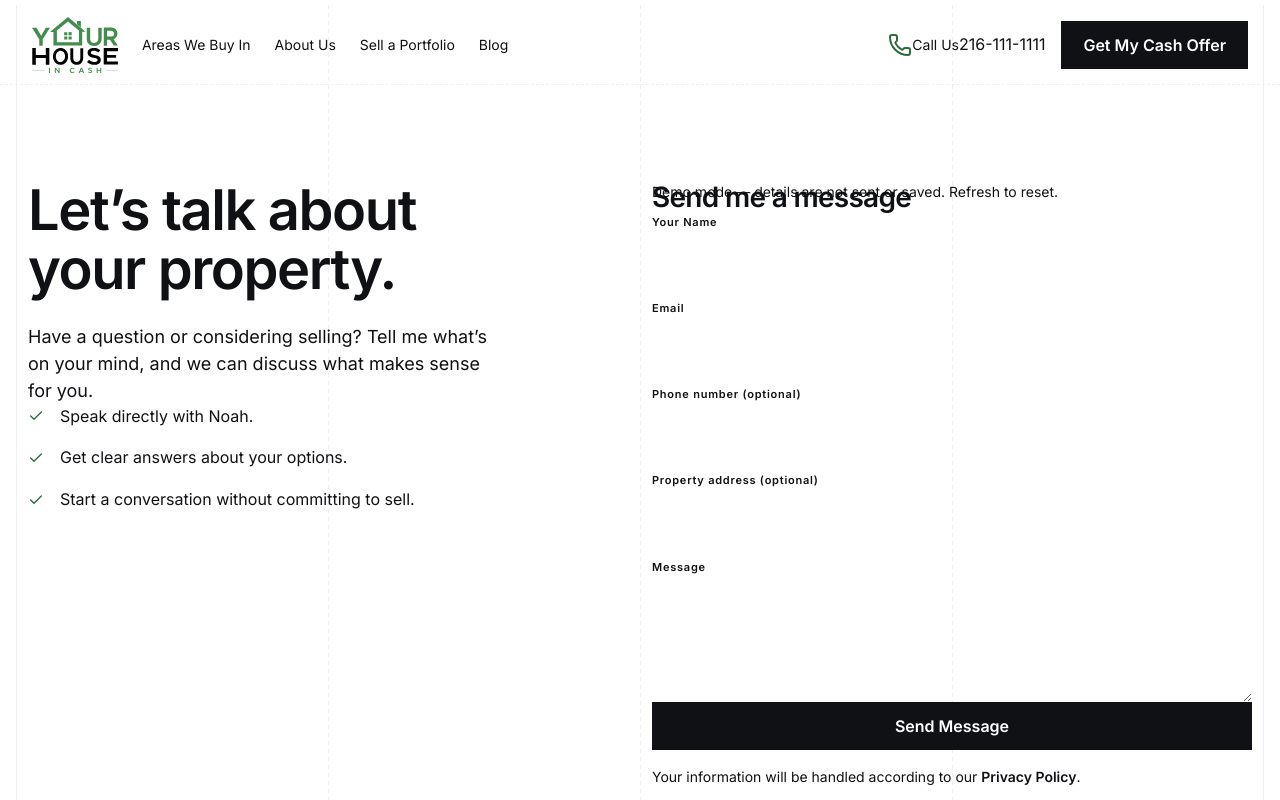
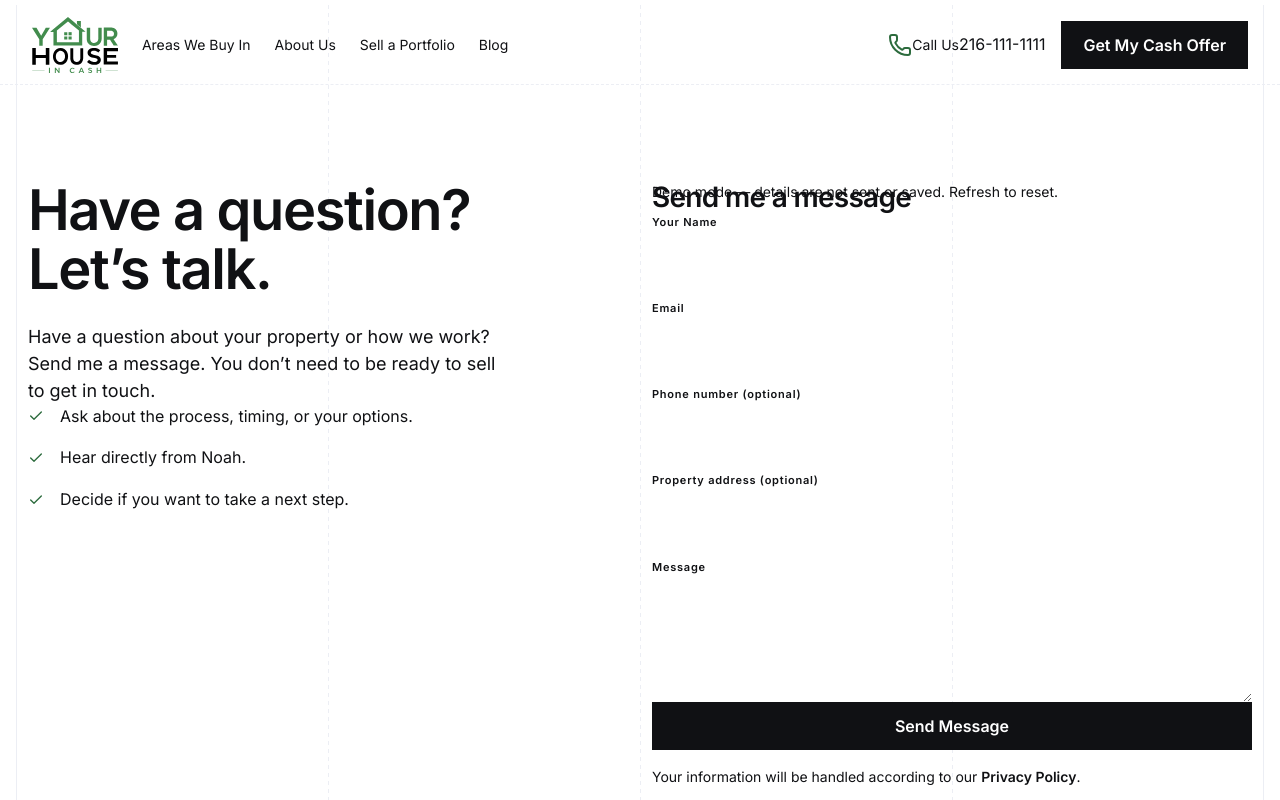
Before and after one commit to YHICAdmin/your-house-in-cash, a Next.js app: page /contact in a window 1280 px wide. Shown: the top 800 px of the page. Built offline with nearby package versions, Linux system fonts and the light colour scheme.

Commit message:
Refine Contact Us invitation copy

```diff
--- a/project-documentation/website-specification/contact-us-page.md
+++ b/project-documentation/website-specification/contact-us-page.md
@@ -26,8 +26,8 @@ Help a visitor start a conversation, understand what to expect from it, and send
 
 ### Content
 
-- H1: `Let’s talk about your property.`
-- Supporting text: `Have a question or considering selling? Tell me what’s on your mind, and we can discuss what makes sense for you.`
+- H1: `Have a question? Let’s talk.`
+- Supporting text: `Have a question about your property or how we work? Send me a message. You don’t need to be ready to sell to get in touch.`
 
 ### Component and Semantics
 
@@ -51,9 +51,9 @@ Separate the supporting text from the Conversation Points by `L` (`32px`) at eac
 
 Present these points in order:
 
-1. `Speak directly with Noah.`
-2. `Get clear answers about your options.`
-3. `Start a conversation without committing to sell.`
+1. `Ask about the process, timing, or your options.`
+2. `Hear directly from Noah.`
+3. `Decide if you want to take a next step.`
 
 ### Component and Semantics
 
--- a/src/app/(site)/contact/page.tsx
+++ b/src/app/(site)/contact/page.tsx
@@ -10,9 +10,9 @@ export const metadata: Metadata = {
 };
 
 const conversationPoints = [
-  "Speak directly with Noah.",
-  "Get clear answers about your options.",
-  "Start a conversation without committing to sell.",
+  "Ask about the process, timing, or your options.",
+  "Hear directly from Noah.",
+  "Decide if you want to take a next step.",
 ];
 
 export default function ContactPage() {
@@ -23,9 +23,9 @@ export default function ContactPage() {
           <div className={styles.linePattern} aria-hidden="true" />
           <div className={`${styles.layout} content-grid`}>
             <div className={styles.introduction}>
-              <h1 id="contact-heading" className={`${styles.heading} text-display`}>Let’s talk about your property.</h1>
+              <h1 id="contact-heading" className={`${styles.heading} text-display`}>Have a question? Let’s talk.</h1>
               <p className={`${styles.supportingText} text-body-large`}>
-                Have a question or considering selling? Tell me what’s on your mind, and we can discuss what makes sense for you.
+                Have a question about your property or how we work? Send me a message. You don’t need to be ready to sell to get in touch.
               </p>
               <ul className={styles.points}>
                 {conversationPoints.map(point => (
```
